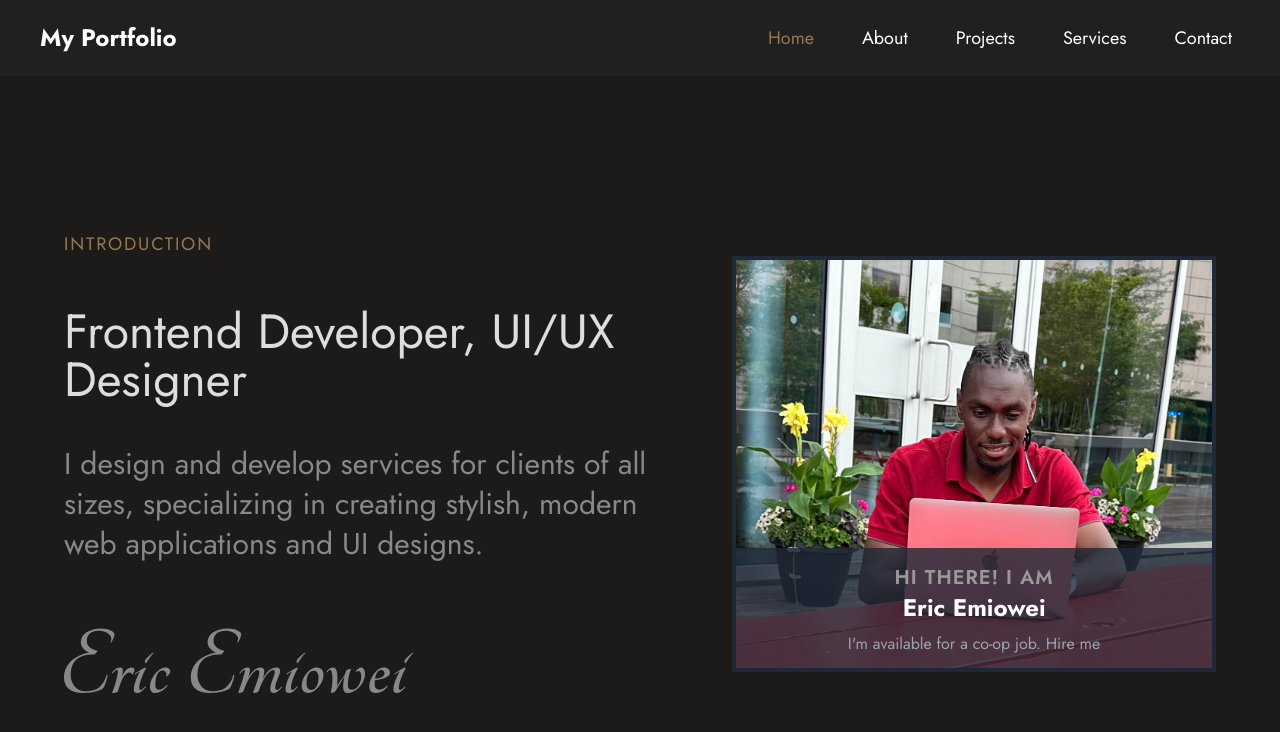
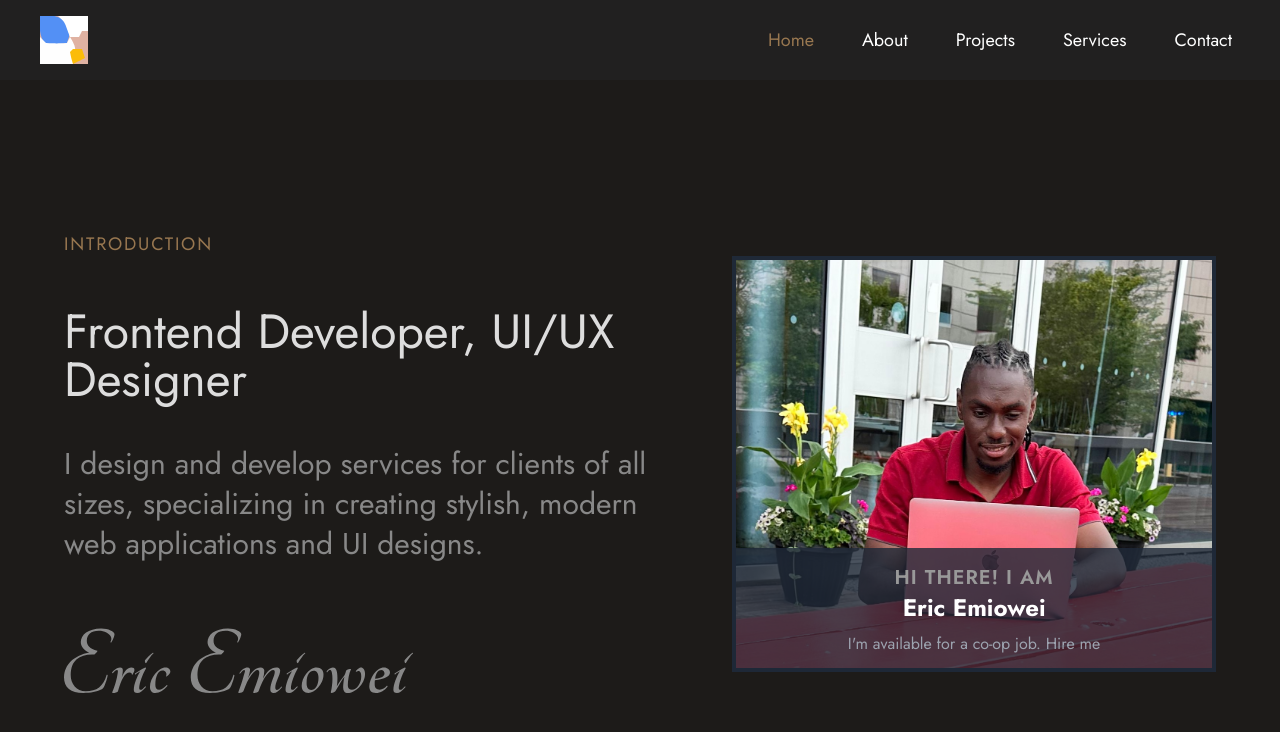
Before and after one commit to EricEE1022/portolio, a React (Create React App) app: page / in a window 1280 px wide. Shown: the top 732 px of the page. Built offline with nearby package versions, Linux system fonts and the light colour scheme.

Commit message:
added logo

```diff
--- a/src/components/NavBar.js
+++ b/src/components/NavBar.js
@@ -1,5 +1,6 @@
 import React, { useState } from 'react';
 import { NavLink } from 'react-router-dom';
+import logo from '../assets/homelogo.svg';
 
 const NavBar = () => {
   const [isOpen, setIsOpen] = useState(false);
@@ -10,7 +11,11 @@ const NavBar = () => {
 
   return (
     <header className="fixed top-0 left-0 right-0 bg-[#212020] py-4 px-10 flex justify-between items-center z-50 backdrop-blur-md">
-      <div className="text-white text-2xl font-bold">My Portfolio</div>
+      <div className="text-white text-2xl font-bold">
+        <a href="/">
+          <img src={logo} alt="" className='w-12' />
+        </a>
+      </div>
 
       <div className="block md:hidden">
         <button onClick={toggleMenu} className="focus:outline-none">
```
Also changed, not shown: src/assets/homelogo.svg (added), 1 other file (tests, documents, lock files or other folders).
